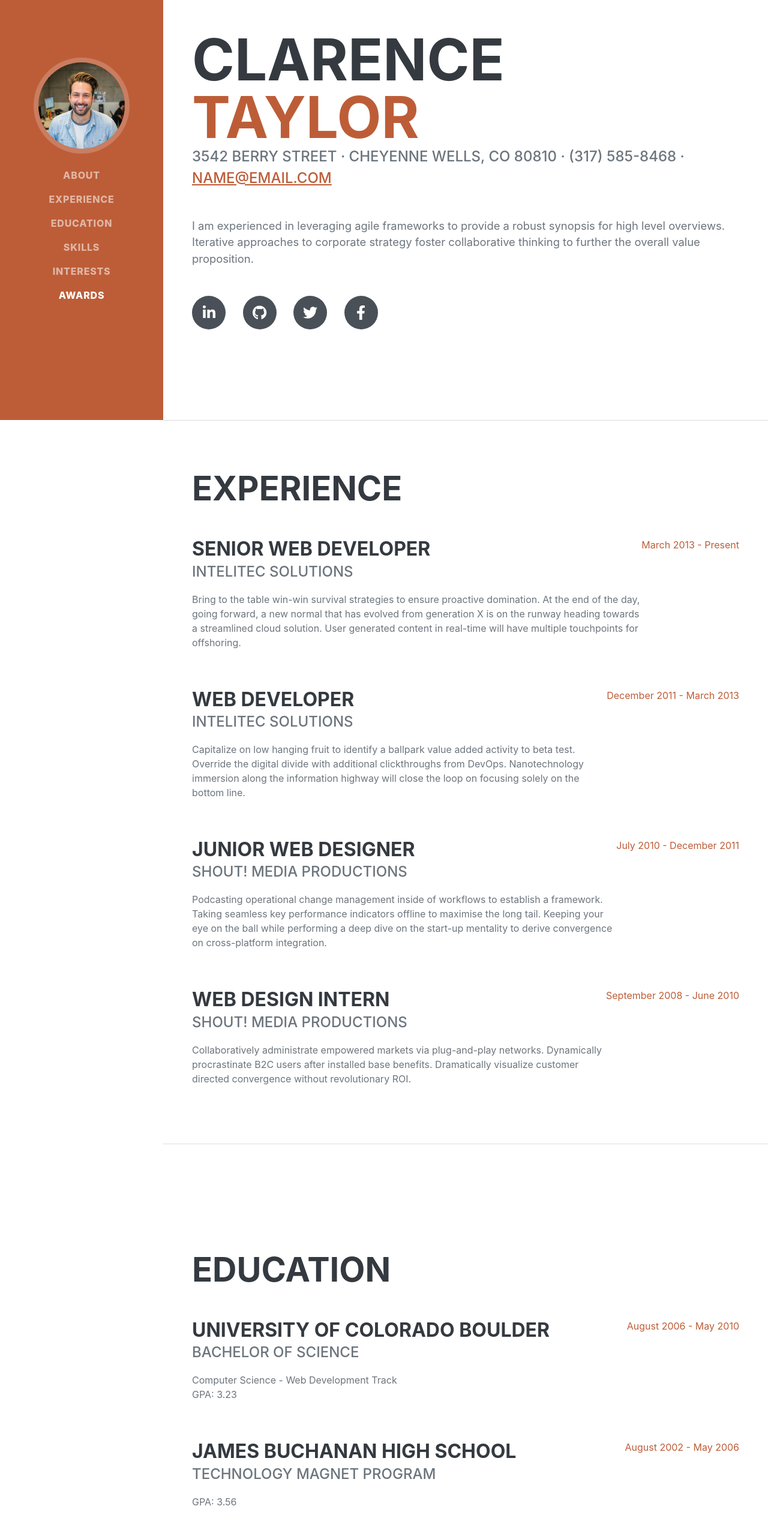
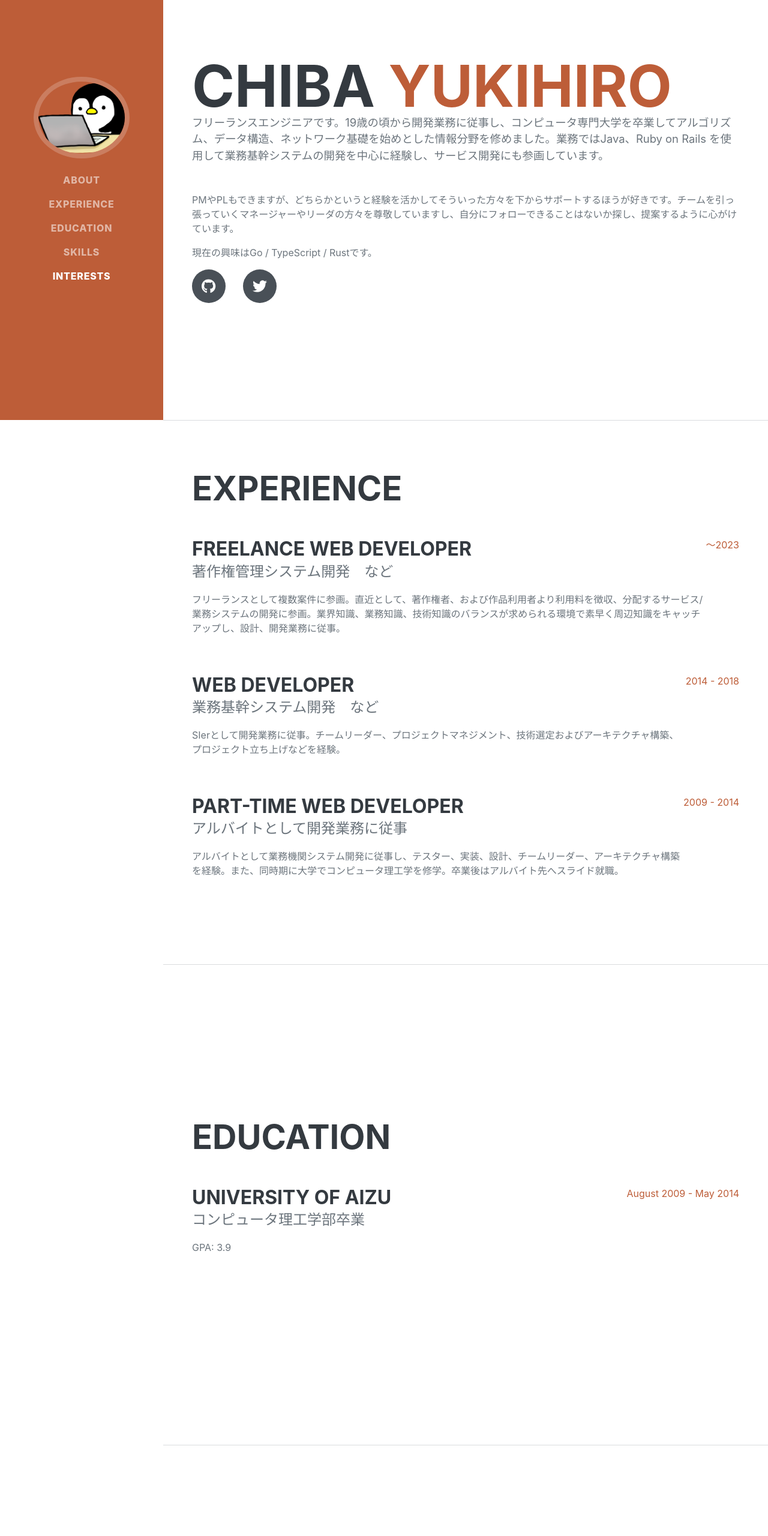
Before and after one commit to chee-se/resume, a plain HTML site: page index.html in a window 1280 px wide. Shown: the part 100-2660 px from the top of the page at 60% size. Drawn offline with nearby package versions, Linux system fonts and the light colour scheme; a web font is replaced by a local one.

Commit message:
名前や写真、文章の差し替え

```diff
--- a/index.html
+++ b/index.html
@@ -3,9 +3,9 @@
     <head>
         <meta charset="utf-8" />
         <meta name="viewport" content="width=device-width, initial-scale=1, shrink-to-fit=no" />
-        <meta name="description" content="" />
-        <meta name="author" content="" />
-        <title>Resume - Start Bootstrap Theme</title>
+        <meta name="description" content="Yukihiro Chiba, Freelance Engineer" />
+        <meta name="author" content="Yukihiro Chiba" />
+        <title>Resume - Yukihiro Chiba</title>
         <link rel="icon" type="image/x-icon" href="assets/img/favicon.ico" />
         <!-- Font Awesome icons (free version)-->
         <script src="https://use.fontawesome.com/releases/v6.3.0/js/all.js" crossorigin="anonymous"></script>
@@ -19,8 +19,8 @@
         <!-- Navigation-->
         <nav class="navbar navbar-expand-lg navbar-dark bg-primary fixed-top" id="sideNav">
             <a class="navbar-brand js-scroll-trigger" href="#page-top">
-                <span class="d-block d-lg-none">Clarence Taylor</span>
-                <span class="d-none d-lg-block"><img class="img-fluid img-profile rounded-circle mx-auto mb-2" src="assets/img/profile.jpg" alt="..." /></span>
+                <span class="d-block d-lg-none">Yukihiro Chiba</span>
+                <span class="d-none d-lg-block"><img class="img-fluid img-profile rounded-circle mx-auto mb-2" src="assets/img/profile.png" alt="..." /></span>
             </a>
             <button class="navbar-toggler" type="button" data-bs-toggle="collapse" data-bs-target="#navbarResponsive" aria-controls="navbarResponsive" aria-expanded="false" aria-label="Toggle navigation"><span class="navbar-toggler-icon"></span></button>
             <div class="collapse navbar-collapse" id="navbarResponsive">
@@ -30,7 +30,7 @@
                     <li class="nav-item"><a class="nav-link js-scroll-trigger" href="#education">Education</a></li>
                     <li class="nav-item"><a class="nav-link js-scroll-trigger" href="#skills">Skills</a></li>
                     <li class="nav-item"><a class="nav-link js-scroll-trigger" href="#interests">Interests</a></li>
-                    <li class="nav-item"><a class="nav-link js-scroll-trigger" href="#awards">Awards</a></li>
+                    <!--<li class="nav-item"><a class="nav-link js-scroll-trigger" href="#awards">Awards</a></li>-->
                 </ul>
             </div>
         </nav>
@@ -40,19 +40,18 @@
             <section class="resume-section" id="about">
                 <div class="resume-section-content">
                     <h1 class="mb-0">
-                        Clarence
-                        <span class="text-primary">Taylor</span>
+                        Chiba
+                        <span class="text-primary">Yukihiro</span>
                     </h1>
-                    <div class="subheading mb-5">
-                        3542 Berry Street · Cheyenne Wells, CO 80810 · (317) 585-8468 ·
-                        <a href="mailto:name@email.com">name@email.com</a>
-                    </div>
-                    <p class="lead mb-5">I am experienced in leveraging agile frameworks to provide a robust synopsis for high level overviews. Iterative approaches to corporate strategy foster collaborative thinking to further the overall value proposition.</p>
+                    <p class="lead mb-5">フリーランスエンジニアです。19歳の頃から開発業務に従事し、コンピュータ専門大学を卒業してアルゴリズム、データ構造、ネットワーク基礎を始めとした情報分野を修めました。業務ではJava、Ruby on Rails を使用して業務基幹システムの開発を中心に経験し、サービス開発にも参画しています。</p>
+                    <p>PMやPLもできますが、どちらかというと経験を活かしてそういった方々を下からサポートするほうが好きです。チームを引っ張っていくマネージャーやリーダの方々を尊敬していますし、自分にフォローできることはないか探し、提案するように心がけています。</p>
+                    <p>現在の興味はGo / TypeScript / Rustです。</p>
+
                     <div class="social-icons">
-                        <a class="social-icon" href="#!"><i class="fab fa-linkedin-in"></i></a>
-                        <a class="social-icon" href="#!"><i class="fab fa-github"></i></a>
-                        <a class="social-icon" href="#!"><i class="fab fa-twitter"></i></a>
-                        <a class="social-icon" href="#!"><i class="fab fa-facebook-f"></i></a>
+                        <!--<a class="social-icon" href="#!"><i class="fab fa-linkedin-in"></i></a>-->
+                        <a class="social-icon" href="https://github.com/chee-se"><i class="fab fa-github"></i></a>
+                        <a class="social-icon" href="https://twitter.com/home"><i class="fab fa-twitter"></i></a>
+                        <!--<a class="social-icon" href="#!"><i class="fab fa-facebook-f"></i></a>-->
                     </div>
                 </div>
             </section>
@@ -63,35 +62,28 @@
                     <h2 class="mb-5">Experience</h2>
                     <div class="d-flex flex-column flex-md-row justify-content-between mb-5">
                         <div class="flex-grow-1">
-                            <h3 class="mb-0">Senior Web Developer</h3>
-                            <div class="subheading mb-3">Intelitec Solutions</div>
-                            <p>Bring to the table win-win survival strategies to ensure proactive domination. At the end of the day, going forward, a new normal that has evolved from generation X is on the runway heading towards a streamlined cloud solution. User generated content in real-time will have multiple touchpoints for offshoring.</p>
+                            <h3 class="mb-0">Freelance Web Developer</h3>
+                            <div class="subheading mb-3">著作権管理システム開発　など</div>
+                            <p>フリーランスとして複数案件に参画。直近として、著作権者、および作品利用者より利用料を徴収、分配するサービス/業務システムの開発に参画。業界知識、業務知識、技術知識のバランスが求められる環境で素早く周辺知識をキャッチアップし、設計、開発業務に従事。
+                            </p>
                         </div>
-                        <div class="flex-shrink-0"><span class="text-primary">March 2013 - Present</span></div>
+                        <div class="flex-shrink-0"><span class="text-primary">〜2023</span></div>
                     </div>
                     <div class="d-flex flex-column flex-md-row justify-content-between mb-5">
                         <div class="flex-grow-1">
                             <h3 class="mb-0">Web Developer</h3>
-                            <div class="subheading mb-3">Intelitec Solutions</div>
-                            <p>Capitalize on low hanging fruit to identify a ballpark value added activity to beta test. Override the digital divide with additional clickthroughs from DevOps. Nanotechnology immersion along the information highway will close the loop on focusing solely on the bottom line.</p>
+                            <div class="subheading mb-3">業務基幹システム開発　など</div>
+                            <p>SIerとして開発業務に従事。チームリーダー、プロジェクトマネジメント、技術選定およびアーキテクチャ構築、プロジェクト立ち上げなどを経験。</p>
                         </div>
-                        <div class="flex-shrink-0"><span class="text-primary">December 2011 - March 2013</span></div>
+                        <div class="flex-shrink-0"><span class="text-primary">2014 - 2018</span></div>
                     </div>
                     <div class="d-flex flex-column flex-md-row justify-content-between mb-5">
                         <div class="flex-grow-1">
-                            <h3 class="mb-0">Junior Web Designer</h3>
-                            <div class="subheading mb-3">Shout! Media Productions</div>
-                            <p>Podcasting operational change management inside of workflows to establish a framework. Taking seamless key performance indicators offline to maximise the long tail. Keeping your eye on the ball while performing a deep dive on the start-up mentality to derive convergence on cross-platform integration.</p>
+                            <h3 class="mb-0">Part-time Web Developer</h3>
+                            <div class="subheading mb-3">アルバイトとして開発業務に従事</div>
+                            <p>アルバイトとして業務機関システム開発に従事し、テスター、実装、設計、チームリーダー、アーキテクチャ構築を経験。また、同時期に大学でコンピュータ理工学を修学。卒業後はアルバイト先へスライド就職。</p>
                         </div>
-                        <div class="flex-shrink-0"><span class="text-primary">July 2010 - December 2011</span></div>
-                    </div>
-                    <div class="d-flex flex-column flex-md-row justify-content-between">
-                        <div class="flex-grow-1">
-                            <h3 class="mb-0">Web Design Intern</h3>
-                            <div class="subheading mb-3">Shout! Media Productions</div>
-                            <p>Collaboratively administrate empowered markets via plug-and-play networks. Dynamically procrastinate B2C users after installed base benefits. Dramatically visualize customer directed convergence without revolutionary ROI.</p>
-                        </div>
-                        <div class="flex-shrink-0"><span class="text-primary">September 2008 - June 2010</span></div>
+                        <div class="flex-shrink-0"><span class="text-primary">2009 - 2014</span></div>
                     </div>
                 </div>
             </section>
@@ -102,20 +94,11 @@
                     <h2 class="mb-5">Education</h2>
                     <div class="d-flex flex-column flex-md-row justify-content-between mb-5">
                         <div class="flex-grow-1">
-                            <h3 class="mb-0">University of Colorado Boulder</h3>
-                            <div class="subheading mb-3">Bachelor of Science</div>
-                            <div>Computer Science - Web Development Track</div>
-                            <p>GPA: 3.23</p>
+                            <h3 class="mb-0">University of Aizu</h3>
+                            <div class="subheading mb-3">コンピュータ理工学部卒業</div>
+                            <p>GPA: 3.9</p>
                         </div>
-                        <div class="flex-shrink-0"><span class="text-primary">August 2006 - May 2010</span></div>
-                    </div>
-                    <div class="d-flex flex-column flex-md-row justify-content-between">
-                        <div class="flex-grow-1">
-                            <h3 class="mb-0">James Buchanan High School</h3>
-                            <div class="subheading mb-3">Technology Magnet Program</div>
-                            <p>GPA: 3.56</p>
-                        </div>
-                        <div class="flex-shrink-0"><span class="text-primary">August 2002 - May 2006</span></div>
+                        <div class="flex-shrink-0"><span class="text-primary">August 2009 - May 2014</span></div>
                     </div>
                 </div>
             </section>
@@ -124,20 +107,26 @@
             <section class="resume-section" id="skills">
                 <div class="resume-section-content">
                     <h2 class="mb-5">Skills</h2>
-                    <div class="subheading mb-3">Programming Languages & Tools</div>
+                    <div class="subheading mb-3">Programming Languages &amp; Tools</div>
                     <ul class="list-inline dev-icons">
                         <li class="list-inline-item"><i class="fab fa-html5"></i></li>
                         <li class="list-inline-item"><i class="fab fa-css3-alt"></i></li>
                         <li class="list-inline-item"><i class="fab fa-js-square"></i></li>
-                        <li class="list-inline-item"><i class="fab fa-angular"></i></li>
+                        <!--<li class="list-inline-item"><i class="fab fa-angular"></i></li>-->
                         <li class="list-inline-item"><i class="fab fa-react"></i></li>
+                        <li class="list-inline-item"><i class="fab fa-vuejs"></i></li>
                         <li class="list-inline-item"><i class="fab fa-node-js"></i></li>
+                        <li class="list-inline-item"><i class="fab fa-golang"></i></li>
+                        <li class="list-inline-item"><i class="fa-regular fa-gem"></i></li>
+                        <li class="list-inline-item"><i class="fab fa-java"></i></li>
                         <li class="list-inline-item"><i class="fab fa-sass"></i></li>
                         <li class="list-inline-item"><i class="fab fa-less"></i></li>
-                        <li class="list-inline-item"><i class="fab fa-wordpress"></i></li>
-                        <li class="list-inline-item"><i class="fab fa-gulp"></i></li>
-                        <li class="list-inline-item"><i class="fab fa-grunt"></i></li>
+                        <!--<li class="list-inline-item"><i class="fab fa-wordpress"></i></li>-->
+                        <!--<li class="list-inline-item"><i class="fab fa-gulp"></i></li>-->
+                        <!--<li class="list-inline-item"><i class="fab fa-grunt"></i></li>-->
                         <li class="list-inline-item"><i class="fab fa-npm"></i></li>
+                        <li class="list-inline-item"><i class="fab fa-aws"></i></li>
+                        <li class="list-inline-item"><i class="fab fa-docker"></i></li>
                     </ul>
                     <div class="subheading mb-3">Workflow</div>
                     <ul class="fa-ul mb-0">
@@ -147,15 +136,7 @@
                         </li>
                         <li>
                             <span class="fa-li"><i class="fas fa-check"></i></span>
-                            Cross Browser Testing & Debugging
-                        </li>
-                        <li>
-                            <span class="fa-li"><i class="fas fa-check"></i></span>
-                            Cross Functional Teams
-                        </li>
-                        <li>
-                            <span class="fa-li"><i class="fas fa-check"></i></span>
-                            Agile Development & Scrum
+                            Agile Development &amp; Scrum
                         </li>
                     </ul>
                 </div>
@@ -165,12 +146,13 @@
             <section class="resume-section" id="interests">
                 <div class="resume-section-content">
                     <h2 class="mb-5">Interests</h2>
-                    <p>Apart from being a web developer, I enjoy most of my time being outdoors. In the winter, I am an avid skier and novice ice climber. During the warmer months here in Colorado, I enjoy mountain biking, free climbing, and kayaking.</p>
-                    <p class="mb-0">When forced indoors, I follow a number of sci-fi and fantasy genre movies and television shows, I am an aspiring chef, and I spend a large amount of my free time exploring the latest technology advancements in the front-end web development world.</p>
+                    <p>概ね読書をして過ごしています。技術書以外にも、小説、マンガ、エッセイ、ネット小説も読みます。大学生時代にアイコンや画像素材を自作したくなり、ペンタブやソフトを揃えましたが、殆ど使わずにホコリを被っています。</p>
+                    <p class="mb-0">腰痛が気になり、週に一度か二度程度、ジョギングや散歩をしています。最近はスマートウォッチで睡眠の質や運動量を計測して眺めるのが半ば趣味のようになっています。</p>
                 </div>
             </section>
             <hr class="m-0" />
             <!-- Awards-->
+            <!--
             <section class="resume-section" id="awards">
                 <div class="resume-section-content">
                     <h2 class="mb-5">Awards & Certifications</h2>
@@ -216,6 +198,7 @@
                     </ul>
                 </div>
             </section>
+        -->
         </div>
         <!-- Bootstrap core JS-->
         <script src="https://cdn.jsdelivr.net/npm/bootstrap@5.2.3/dist/js/bootstrap.bundle.min.js"></script>
```
Also changed, not shown: assets/img/profile.jpg (deleted), assets/img/profile.png (added), 1 other file.
